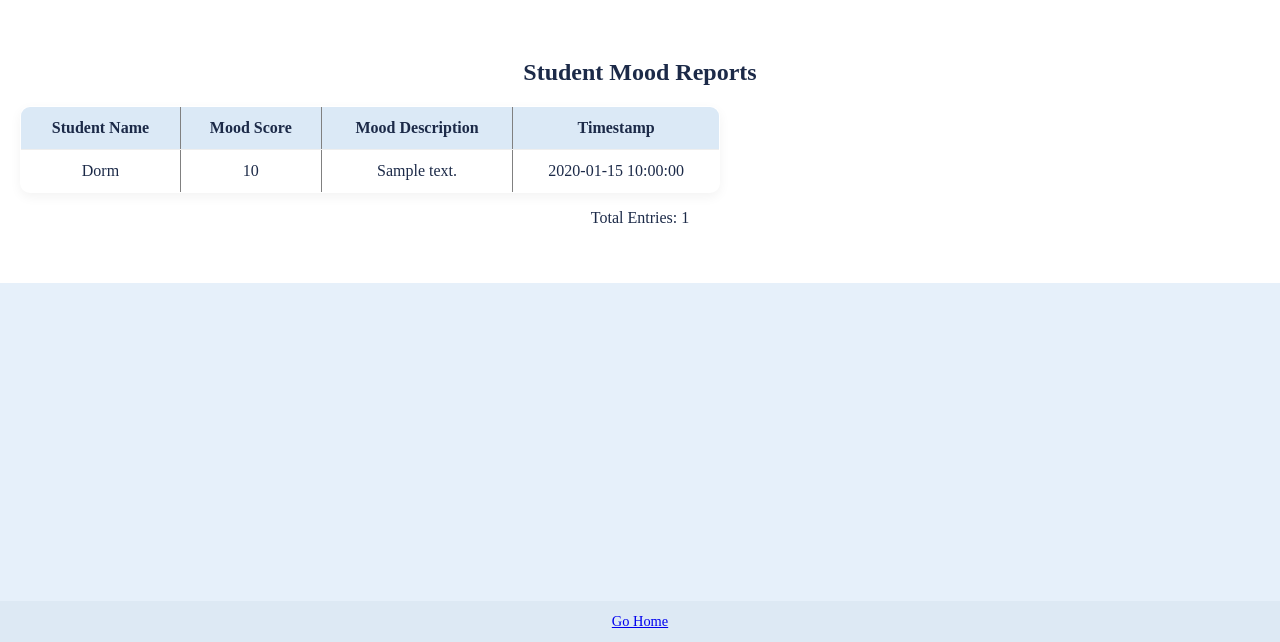
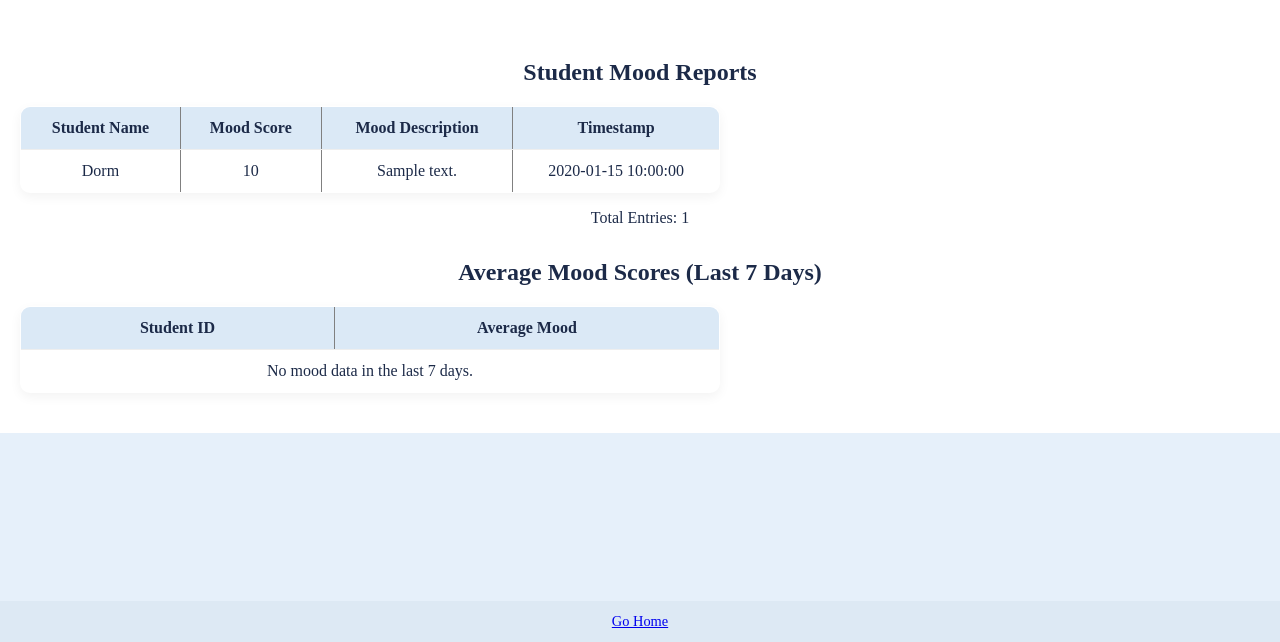
Before and after one commit to Flora-Adair/Ripple, a Flask app: page /mood/dashboard in a window 1280 px wide. Shown: the part 158-800 px from the top of the page. Run offline with Flask 2, Linux system fonts and the light colour scheme; a user stored in the database is signed in; tables that the repository leaves empty hold one stand-in row (values such as "Sample post"); parts of the project's set-up code (start-up, migrations or seed data) failed here and were passed over.

Commit message:
Update faculty_dashboard.html

```diff
--- a/templates/faculty_dashboard.html
+++ b/templates/faculty_dashboard.html
@@ -1,9 +1,9 @@
 <!DOCTYPE html>
 <html lang="en">
 <head>
-   <meta charset="UTF-8">
-   <meta name="viewport" content="width=device-width, initial-scale=1.0">
-   <link rel="stylesheet" href="{{ url_for('static', filename='styles.css') }}">
+   <meta charset="UTF-8" />
+   <meta name="viewport" content="width=device-width, initial-scale=1" />
+   <link rel="stylesheet" href="{{ url_for('static', filename='styles.css') }}" />
    <title>Faculty Dashboard</title>
 </head>
 <body>
@@ -11,10 +11,11 @@
        <h1>Faculty Dashboard</h1>
        <p>Welcome! Here you can view all logged student moods.</p>
    </header>
+
    <main>
        <section id="mood-reports">
            <h2>Student Mood Reports</h2>
-           <table border="1">
+           <table border="1" cellpadding="8" cellspacing="0">
                <thead>
                    <tr>
                        <th>Student Name</th>
@@ -31,13 +32,40 @@
                        <td>{{ mood['mood_description'] }}</td>
                        <td>{{ mood['timestamp'] }}</td>
                    </tr>
+                   {% else %}
+                   <tr><td colspan="4">No mood logs found.</td></tr>
                    {% endfor %}
                </tbody>
            </table>
            <p>Total Entries: {{ all_moods|length }}</p>
        </section>
+
+       <section id="average-moods" style="margin-top: 2em;">
+           <h2>Average Mood Scores (Last 7 Days)</h2>
+           <table border="1" cellpadding="8" cellspacing="0">
+               <thead>
+                   <tr>
+                       <th>Student ID</th>
+                       <th>Average Mood</th>
+                   </tr>
+               </thead>
+               <tbody>
+                   {% if averages %}
+                       {% for student_id, avg_mood in averages %}
+                       <tr>
+                           <td>{{ student_id }}</td>
+                           <td>{{ "%.2f"|format(avg_mood) }}</td>
+                       </tr>
+                       {% endfor %}
+                   {% else %}
+                   <tr><td colspan="2">No mood data in the last 7 days.</td></tr>
+                   {% endif %}
+               </tbody>
+           </table>
+       </section>
    </main>
-   <footer>
+
+   <footer style="margin-top: 3em;">
        <a href="{{ url_for('home') }}">Go Home</a>
    </footer>
 </body>
```
